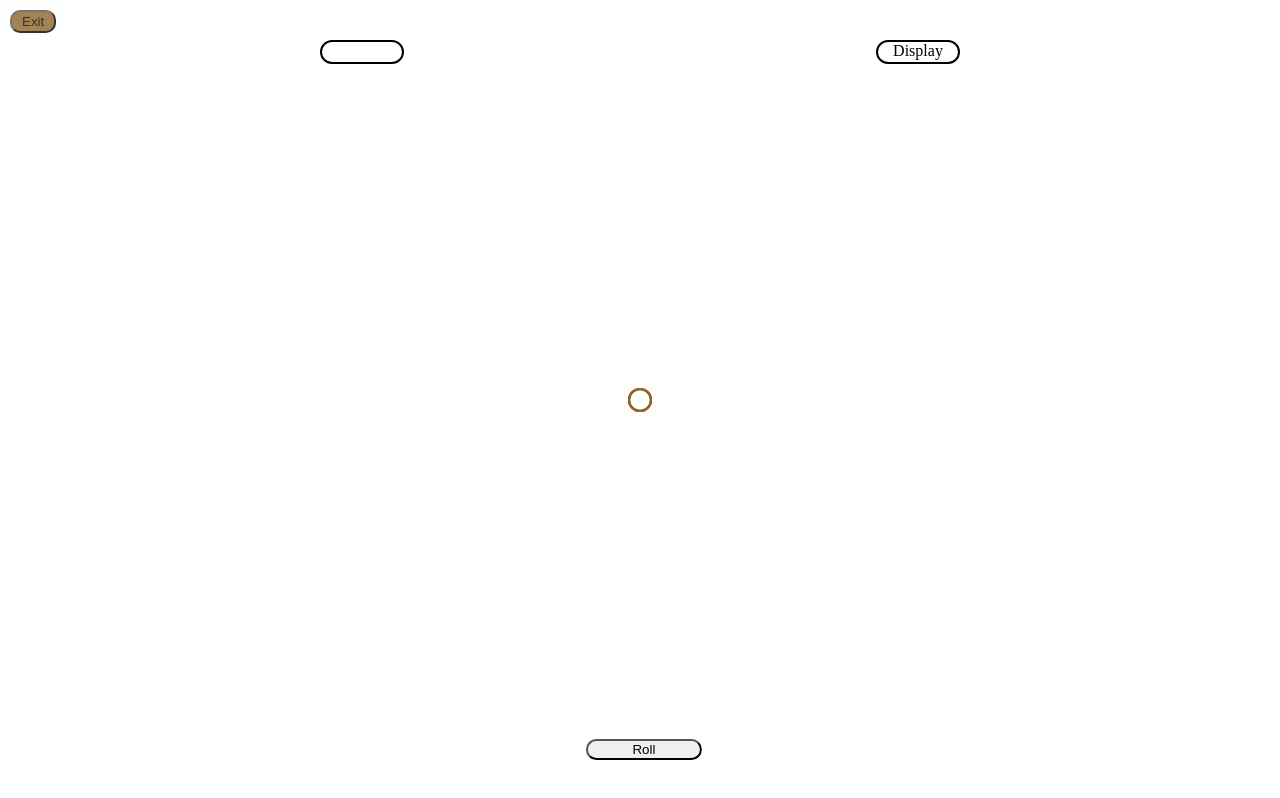
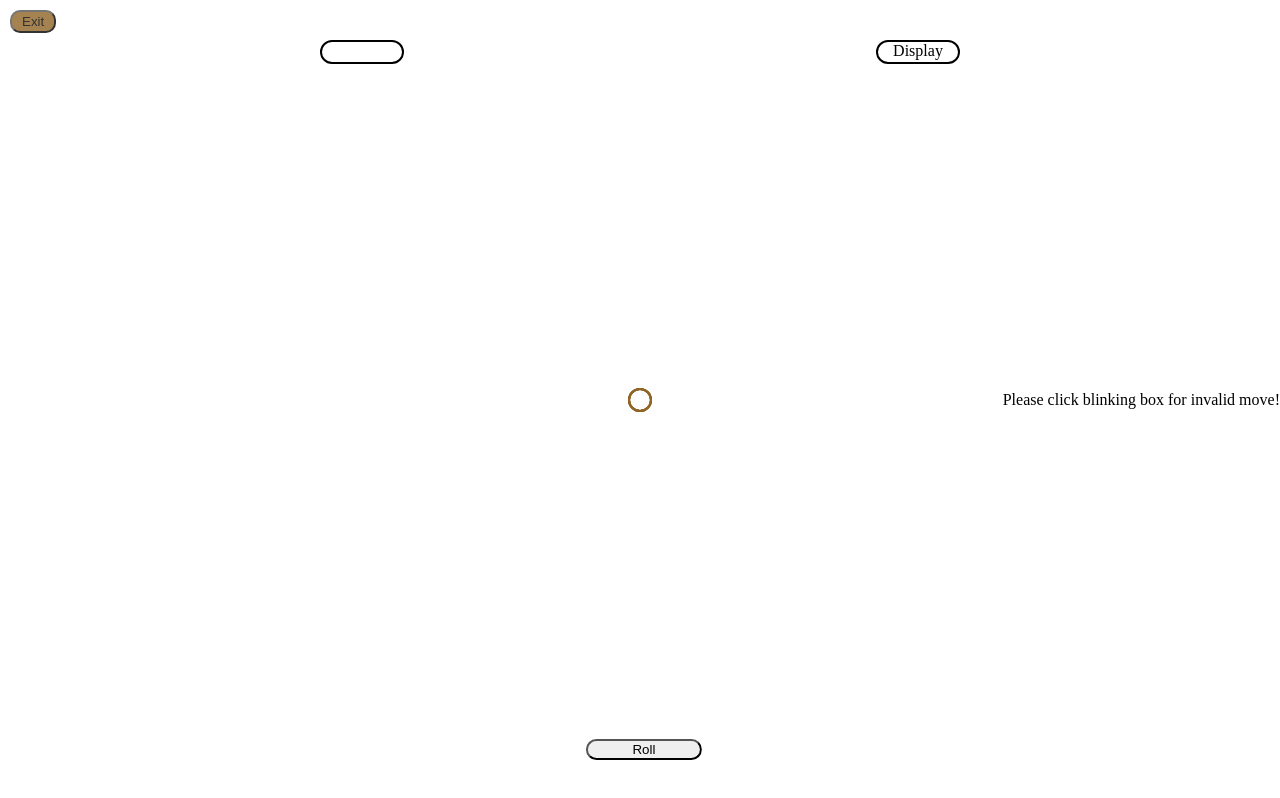
Before and after one commit to Prograto/asta-chamma-game-or-chawka-bara, a plain HTML site: page game.html in a window 1280 px wide. Drawn offline with Linux system fonts and the light colour scheme.

Commit message:
Update game.html

```diff
--- a/game.html
+++ b/game.html
@@ -20,7 +20,9 @@
     <div class="in in4"></div>
     <div class="playerdisplay"></div>
     <div class="display">Display</div>
+
     <div class="roll"><button>Roll</button></div>
+    <div class="instruction">Please click blinking box for invalid move!</div>
 
     <script src="game.js"></script>
 </body>
```
